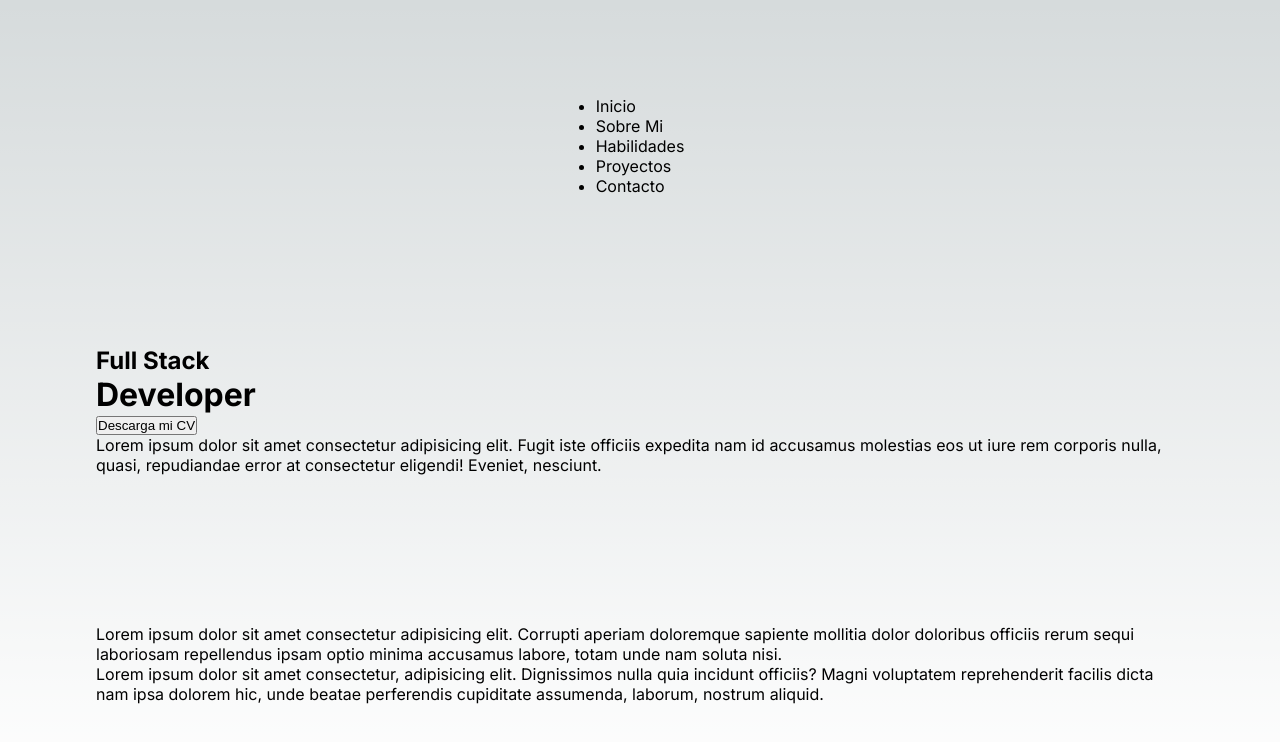
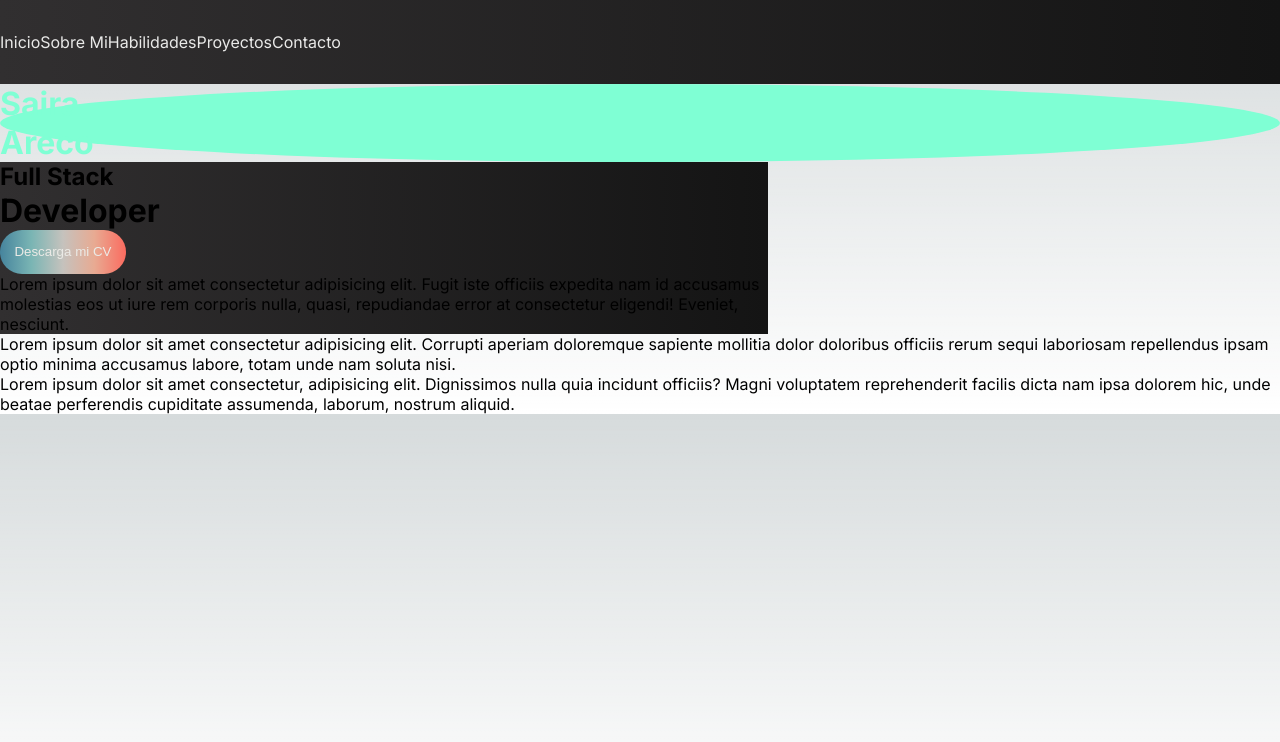
Before and after one commit to sairaareco/portfolio, a Next.js app in the folder client/: page / in a window 1280 px wide. Shown: the top 742 px of the page. Built offline with nearby package versions, Linux system fonts and the light colour scheme.

Commit message:
estilos en pagina inicio portafolio

```diff
--- a/client/app/components/Init.tsx
+++ b/client/app/components/Init.tsx
@@ -1,12 +1,13 @@
+import styles from "../styles/Init.module.css";
 
 const Init = () => {
 
     return(
-        <main>
+        <main className={styles.containerInit}>
             <h2> Full Stack </h2>
             <h1> Developer </h1>
 
-            <button> Descarga mi CV </button>
+            <button className={styles.buttonDownloadCv}> Descarga mi CV </button>
 
             <p> Lorem ipsum dolor sit amet consectetur adipisicing elit. Fugit iste officiis expedita nam id accusamus molestias eos ut iure rem corporis nulla, quasi, repudiandae error at consectetur eligendi! Eveniet, nesciunt.</p>
 
--- /dev/null
+++ b/client/app/components/Model.tsx
@@ -0,0 +1,15 @@
+import styles from "../styles/model.module.css";
+
+const Model = () => {
+
+    return(
+        <main>
+            <div className={styles.container}>
+                <h1> Saira </h1>
+                <h1> Areco </h1>
+            </div>
+        </main>
+    )
+};
+
+export default Model;
--- a/client/app/components/Navbar.tsx
+++ b/client/app/components/Navbar.tsx
@@ -1,14 +1,16 @@
+import styles from "../styles/Navbar.module.css";
+
 
 const Navbar = () => {
 
     return(
-        <main>
-            <ul>
-                <li> Inicio </li>
-                <li> Sobre Mi </li>
-                <li> Habilidades </li>
-                <li> Proyectos </li>
-                <li> Contacto </li>
+        <main className={styles.containerNav}>
+            <ul className={styles.nav}>
+                <li className={styles.itemNav}> Inicio </li>
+                <li className={styles.itemNav}> Sobre Mi </li>
+                <li className={styles.itemNav}> Habilidades </li>
+                <li className={styles.itemNav}> Proyectos </li>
+                <li className={styles.itemNav}> Contacto </li>
             </ul>
         </main>
     )
--- a/client/app/page.tsx
+++ b/client/app/page.tsx
@@ -2,12 +2,14 @@ import styles from './page.module.css'
 import Navbar from './components/Navbar'
 import Init from './components/Init'
 import About from './components/About'
+import Model from './components/Model'
 
 
 export default function Home() {
   return (
     <main className={styles.main}>
       <Navbar />
+      <Model />
       <Init />
       <About />
     </main>
--- /dev/null
+++ b/client/app/styles/Init.module.css
@@ -0,0 +1,14 @@
+
+.containerInit {
+    width: 60%;
+    background: linear-gradient(to right, #312F30, #141414);
+}
+
+.buttonDownloadCv {
+    color: #EBEAE6;
+    border: none;
+    border-radius: 55px;
+    padding: 0.9rem;
+    background: linear-gradient(to right, #46849D, #7AB5B4, #C5C2BD, #E8AA92, #FB6B5F);
+
+}
--- /dev/null
+++ b/client/app/styles/Model.module.css
@@ -0,0 +1,7 @@
+
+
+.container {
+    color: aquamarine;
+    background-color: aquamarine;
+    border-radius: 50%;
+}
--- /dev/null
+++ b/client/app/styles/Navbar.module.css
@@ -0,0 +1,17 @@
+
+.containerNav {
+    background-color: #222222;
+    background: linear-gradient(to right, #312F30, #141414);
+    width: 100%;
+    padding: 2rem 0rem 2rem 0rem;
+}
+
+.nav {
+    display: flex;
+}
+
+.itemNav {
+    list-style-type: none;
+    color: #E9E9E8;
+
+}
```
Also changed, not shown: client/app/page.module.css (+11 -0 lines), client/app/styles/About.module.css (added), client/app/styles/Proyects.module.css (added), client/app/styles/Skills.module.css (added).
